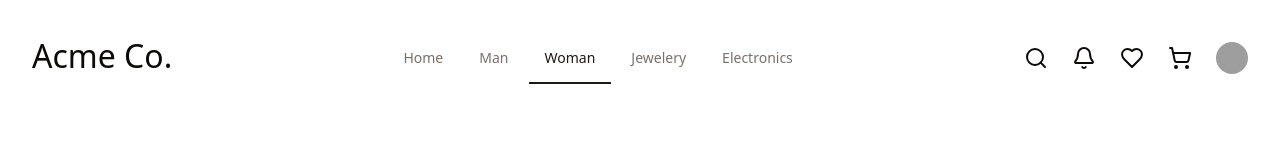
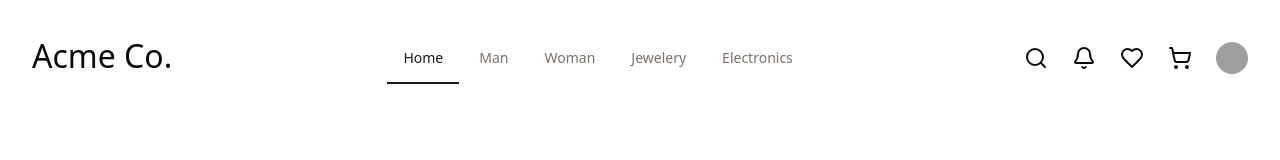
Before and after one commit to DanielCyubahiro/e-commerce-cart, a React (Vite) app: page / in a window 1280 px wide. Shown: the top 160 px of the page. Built offline with nearby package versions, Linux system fonts and the light colour scheme; grey boxes are pictures that could not be loaded.

Commit message:
Update nav bar

```diff
--- a/src/components/Nav/Nav.tsx
+++ b/src/components/Nav/Nav.tsx
@@ -26,7 +26,7 @@ export const StyledNavigationMenuLink = styled(NavigationMenuLink)`
 `;
 
 const Nav = () => {
-  const [activeNavItem, setActiveNavItem] = useState<string>('woman');
+  const [activeNavItem, setActiveNavItem] = useState<string>('home');
 
   const navItems = [
     {id: 'home', label: 'Home'},
```
